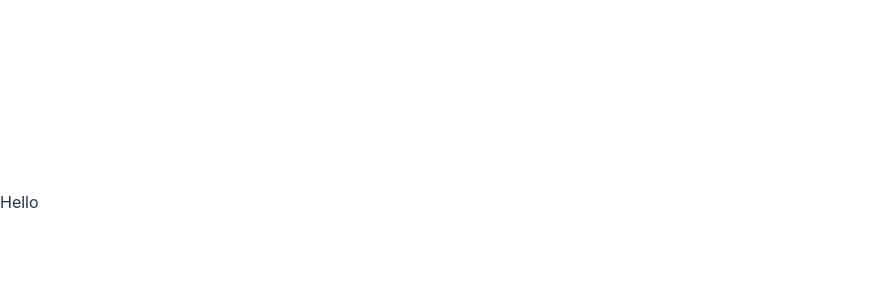
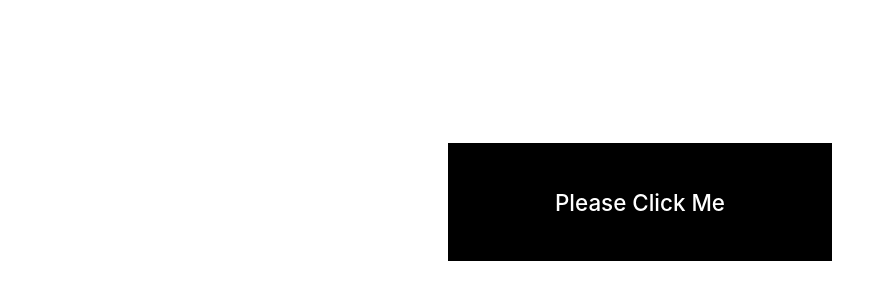
Before and after one commit to ConnorWhite9/reactSudoku, a React (Vite) app in the folder reactSudoku/: page / in a window 1280 px wide. Shown: the part 198-498 px from the top of the page, without its empty margins (0-894 px from the left). Built offline with nearby package versions, Linux system fonts and the light colour scheme.

Commit message:
Added button to navigate to Sudoku page

```diff
--- a/reactSudoku/src/App.jsx
+++ b/reactSudoku/src/App.jsx
@@ -10,7 +10,6 @@ function App() {
       <Routes>
         <Route path="/" element={<Home />} />
         <Route path="/sudokuPage" element={<SudokuPage />} />
-
       </Routes>
     </Router>
   );
--- a/reactSudoku/src/pages/Home.jsx
+++ b/reactSudoku/src/pages/Home.jsx
@@ -1,8 +1,14 @@
 import React from "react";
+import { useNavigate } from "react-router";
+import SubmitButton from '../components/SubmitButton';
 
 const Home = () => {
+    const navigate = useNavigate();
+    const goTo = () => {
+        navigate("/sudokuPage");
+    }
     return (<>
-        <p>Hello</p>
+        <button onClick={goTo}>Please Click Me</button>
     </>)
 }
 
--- a/reactSudoku/src/pages/SudokuPage.jsx
+++ b/reactSudoku/src/pages/SudokuPage.jsx
@@ -2,7 +2,7 @@ import React from "react";
 import { useState, useEffect } from 'react';
 import tester from '../utils/logic.js';
 import SubmitButton from '../components/SubmitButton';
-
+import '../App.css';
 
 const SudokuPage = () =>{
     const [count, setCount] = useState(0)
```
